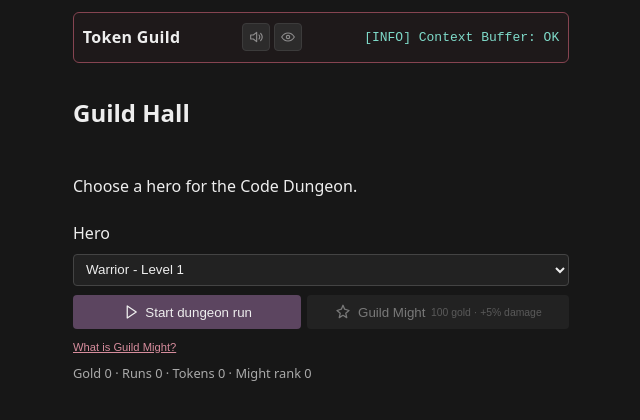
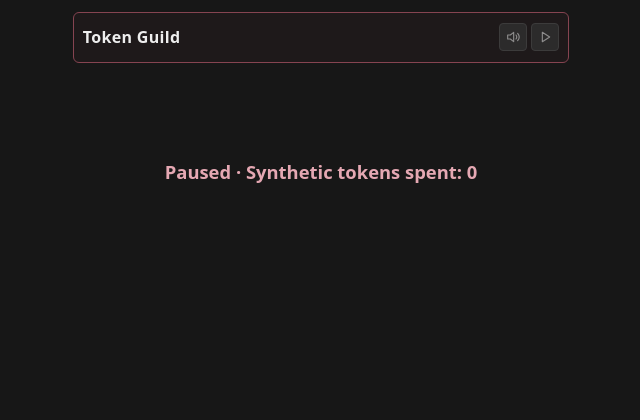
Before and after one commit to panagiotb/token-guild, a website built with Vite: page src/webview/index.html in a window 1280 px wide. Both pictures are taken after a click on the button 864 px from the left and 37 px from the top of the page. Shown: the whole page, without its empty margins (319-959 px from the left). Built offline with nearby package versions, Linux system fonts and the light colour scheme.

Commit message:
feat: replace stealth with pause overlay

```diff
--- a/src/extension/extension.ts
+++ b/src/extension/extension.ts
@@ -66,9 +66,6 @@ export function activate(context: vscode.ExtensionContext): void {
       new GuildViewProvider(context.extensionUri, state),
       { webviewOptions: { retainContextWhenHidden: false } }
     ),
-    vscode.commands.registerCommand('tokenGuild.toggleStealth', () => {
-      vscode.window.showInformationMessage('Token Guild stealth view will be available in the MVP shell.');
-    }),
     vscode.commands.registerCommand('tokenGuild.resetProgress', async () => {
       const confirmation = await vscode.window.showWarningMessage('Reset all Token Guild progress?', { modal: true }, 'Reset');
       if (confirmation === 'Reset') await state.reset();
--- a/src/shared/types.ts
+++ b/src/shared/types.ts
@@ -33,7 +33,6 @@ export interface PersistedProgress {
 export type HostToWebviewMessage =
   | { readonly version: typeof PROTOCOL_VERSION; readonly type: 'TOKEN_STREAM'; readonly payload: TokenStreamEvent }
   | { readonly version: typeof PROTOCOL_VERSION; readonly type: 'LOAD_PROGRESS'; readonly payload: PersistedProgress }
-  | { readonly version: typeof PROTOCOL_VERSION; readonly type: 'TOGGLE_STEALTH'; readonly payload: { readonly enabled: boolean } }
   | { readonly version: typeof PROTOCOL_VERSION; readonly type: 'RUN_SUMMARY'; readonly payload: { readonly gold: number; readonly tokens: number } };
 
 export type WebviewToHostMessage =
--- a/src/webview/main.ts
+++ b/src/webview/main.ts
@@ -6,6 +6,7 @@ import { AudioManager } from './audio';
 import { downloadShareCard } from './shareCard';
 import { formatHeroOptionDescription, formatHeroOptionLabel } from './heroProgress';
 import { buildSummaryViewModel } from './summaryModel';
+import { formatPauseTitle } from './pause';
 import type { HeroId, RunState, RunSummary } from '../game/types';
 import classes from '../game/data/classes.json';
 import type { HostToWebviewMessage, PersistedProgress } from '../shared/types';
@@ -18,7 +19,8 @@ const heroNames: Record<HeroId, string> = Object.fromEntries(classes.map((hero)
 const icons = {
   soundOn: '<svg viewBox="0 0 24 24" aria-hidden="true"><path d="M4 9v6h4l5 4V5L8 9H4Zm12.5 0a5 5 0 0 1 0 6m2.5-8.5a8.5 8.5 0 0 1 0 11"/></svg>',
   soundOff: '<svg viewBox="0 0 24 24" aria-hidden="true"><path d="m4 4 16 16M4 9v6h4l5 4V5L8 9H4Z"/></svg>',
-  stealth: '<svg viewBox="0 0 24 24" aria-hidden="true"><path d="M2.5 12s3.5-6 9.5-6 9.5 6 9.5 6-3.5 6-9.5 6-9.5-6-9.5-6Z"/><circle cx="12" cy="12" r="2.5"/></svg>',
+  pause: '<svg viewBox="0 0 24 24" aria-hidden="true"><path d="M7 5v14M17 5v14"/></svg>',
+  play: '<svg viewBox="0 0 24 24" aria-hidden="true"><path d="m8 5 11 7-11 7V5Z"/></svg>',
   run: '<svg viewBox="0 0 24 24" aria-hidden="true"><path d="m7 4 12 8-12 8V4Z"/></svg>',
   might: '<svg viewBox="0 0 24 24" aria-hidden="true"><path d="m12 3 2.2 5.2L20 10l-4.3 3.7 1.3 5.8-5-3.1-5 3.1 1.3-5.8L4 10l5.8-1.8L12 3Z"/></svg>',
   weapon: '<svg viewBox="0 0 24 24" aria-hidden="true"><path d="m4 20 9-9m-6 7-2-2m5-7 2 2 6-6a2 2 0 0 0-2-2l-6 6Zm8-8 2 2"/></svg>',
@@ -42,7 +44,8 @@ if (!app) throw new Error('Token Guild root element is missing');
 
 app.innerHTML = `
   <section class="guild-shell" aria-labelledby="title">
-    <header class="guild-header"><h1 id="title">Token Guild</h1><div class="header-actions" aria-label="Display settings"><button class="icon-button" type="button" id="mute" title="Mute sound" aria-label="Mute sound" aria-pressed="false">${icons.soundOn}</button><button class="icon-button" type="button" id="stealth" title="Toggle stealth view" aria-label="Toggle stealth view" aria-pressed="false">${icons.stealth}</button></div></header>
+    <header class="guild-header"><h1 id="title">Token Guild</h1><div class="header-actions" aria-label="Audio and run controls"><button class="icon-button" type="button" id="mute" title="Mute sound" aria-label="Mute sound" aria-pressed="false">${icons.soundOn}</button><button class="icon-button" type="button" id="pause-toggle" title="Pause Token Guild" aria-label="Pause Token Guild">${icons.pause}</button></div></header>
+    <div id="guild-content">
     <section id="guild-screen" class="screen" aria-labelledby="guild-title">
       <h2 id="guild-title">Guild Hall</h2><p>Choose a hero for the Code Dungeon.</p>
       <label for="hero-select">Hero</label><select id="hero-select"></select>
@@ -72,6 +75,8 @@ app.innerHTML = `
       </section>
       <div class="summary-actions"><button class="secondary-action export-action" type="button" id="share-card">${icons.download}<span>Export summary PNG</span></button><button class="primary-action" type="button" id="return-guild">Return to Guild</button></div>
     </section>
+    </div>
+    <section id="pause-screen" class="pause-screen hidden" aria-live="polite"><h1 id="pause-title">Paused · Synthetic tokens spent: 0</h1></section>
   </section>
 `;
 
@@ -80,6 +85,10 @@ const buyMightButton = document.querySelector<HTMLButtonElement>('#buy-might')!;
 const guildScreen = document.querySelector<HTMLElement>('#guild-screen')!;
 const runScreen = document.querySelector<HTMLElement>('#run-screen')!;
 const summaryScreen = document.querySelector<HTMLElement>('#summary-screen')!;
+const guildContent = document.querySelector<HTMLElement>('#guild-content')!;
+const pauseScreen = document.querySelector<HTMLElement>('#pause-screen')!;
+const pauseTitle = document.querySelector<HTMLElement>('#pause-title')!;
+const pauseToggle = document.querySelector<HTMLButtonElement>('#pause-toggle')!;
 const cards = document.querySelector<HTMLElement>('#cards')!;
 const canvas = document.querySelector<HTMLCanvasElement>('#game-canvas')!;
 const drawingContext = canvas.getContext('2d');
@@ -99,6 +108,7 @@ let activeRunId: string | undefined;
 const keys = new Set<string>();
 let previousPhase = 'guild';
 let renderedUpgradeSignature = '';
+let paused = false;
 
 function labelForId(value: string | undefined): string {
   return value ? value.split('_').map((part) => part.charAt(0).toUpperCase() + part.slice(1)).join(' ') : 'Unknown';
@@ -120,6 +130,25 @@ function setCounter(id: string, value: number, label: string): void {
 }
 
 function show(element: HTMLElement, visible: boolean): void { element.classList.toggle('hidden', !visible); }
+
+function renderPauseControl(): void {
+  pauseToggle.setAttribute('aria-pressed', String(paused));
+  pauseToggle.setAttribute('aria-label', paused ? 'Resume Token Guild' : 'Pause Token Guild');
+  pauseToggle.title = paused ? 'Resume Token Guild' : 'Pause Token Guild';
+  pauseToggle.innerHTML = paused ? icons.play : icons.pause;
+}
+
+function renderPauseScreen(): void {
+  pauseTitle.textContent = formatPauseTitle(run?.tokenSource ?? 'synthetic', run?.totalTokens ?? progress.totalTokens);
+}
+
+function setPaused(next: boolean): void {
+  paused = next;
+  show(guildContent, !paused);
+  show(pauseScreen, paused);
+  renderPauseScreen();
+  renderPauseControl();
+}
 
 function openDialog(dialog: HTMLDialogElement): void {
   if (typeof dialog.showModal === 'function') dialog.showModal();
@@ -296,11 +325,13 @@ function startRun(): void {
   run = createRun(heroSelect.value as HeroId, 0xdecafbad, progress.upgrades);
   activeRunId = `demo-${Date.now()}-${progress.runCount}`;
   previousPhase = 'guild';
+  setPaused(false);
   audioManager.playTone(440, 100);
   tokenBus = new TokenBus((event) => { if (run) applyTokenInput(run, event); });
   vscodeApi?.postMessage({ version: 1, type: 'START_RUN', payload: { heroId: run.heroId } });
   show(guildScreen, false); show(summaryScreen, false); show(runScreen, true); renderRun();
   loop = window.setInterval(() => {
+    if (paused) { renderPauseScreen(); return; }
     if (!run || run.phase !== 'dungeon') { renderRun(); return; }
     const direction = { x: 0, y: 0 };
     if (keys.has('arrowleft') || keys.has('a')) direction.x -= 1;
@@ -341,14 +372,10 @@ document.querySelector<HTMLButtonElement>('#mute')!.addEventListener('click', (e
   audioManager.setSettings(progress.settings); button.setAttribute('aria-pressed', String(muted)); button.setAttribute('aria-label', muted ? 'Unmute sound' : 'Mute sound'); button.title = muted ? 'Unmute sound' : 'Mute sound'; button.innerHTML = muted ? icons.soundOff : icons.soundOn;
   vscodeApi?.postMessage({ version: 1, type: 'SAVE_PROGRESS', payload: progress });
 });
+pauseToggle.addEventListener('click', () => setPaused(!paused));
 document.querySelector<HTMLButtonElement>('#return-guild')!.addEventListener('click', () => { show(summaryScreen, false); show(guildScreen, true); renderGuildStatus(); });
 document.addEventListener('keydown', (event) => { keys.add(event.key.toLowerCase()); });
 document.addEventListener('keyup', (event) => { keys.delete(event.key.toLowerCase()); });
-document.querySelector<HTMLButtonElement>('#stealth')!.addEventListener('click', (event) => {
-  const button = event.currentTarget as HTMLButtonElement;
-  const enabled = button.getAttribute('aria-pressed') !== 'true';
-  button.setAttribute('aria-pressed', String(enabled)); document.body.classList.toggle('stealth', enabled);
-});
 
 window.addEventListener('message', (event: MessageEvent<HostToWebviewMessage>) => {
   const message = event.data;
@@ -359,9 +386,11 @@ window.addEventListener('message', (event: MessageEvent<HostToWebviewMessage>) =
     const mute = document.querySelector<HTMLButtonElement>('#mute')!;
     mute.setAttribute('aria-pressed', String(progress.settings.muted)); mute.setAttribute('aria-label', progress.settings.muted ? 'Unmute sound' : 'Mute sound'); mute.title = progress.settings.muted ? 'Unmute sound' : 'Mute sound'; mute.innerHTML = progress.settings.muted ? icons.soundOff : icons.soundOn;
     renderGuildStatus();
+    if (paused) renderPauseScreen();
     if (run?.summary && !summaryScreen.classList.contains('hidden')) renderSummary(run.summary, progress.gold);
   }
 });
 document.querySelector<HTMLButtonElement>('#share-card')!.addEventListener('click', () => { if (run?.summary) downloadShareCard(run.summary, progress.gold); });
 renderGuildStatus();
+renderPauseControl();
 vscodeApi?.postMessage({ version: 1, type: 'READY' });
--- /dev/null
+++ b/src/webview/pause.ts
@@ -0,0 +1,10 @@
+import type { TelemetrySource } from '../shared/types';
+
+function labelForSource(source: TelemetrySource): string {
+  return `${source.charAt(0).toUpperCase()}${source.slice(1)}`;
+}
+
+export function formatPauseTitle(source: TelemetrySource, tokens: number): string {
+  const safeTokens = Number.isFinite(tokens) ? Math.max(0, Math.floor(tokens)) : 0;
+  return `Paused · ${labelForSource(source)} tokens spent: ${safeTokens}`;
+}
--- a/src/webview/style.css
+++ b/src/webview/style.css
@@ -7,6 +7,8 @@ body { margin: 0; background: var(--vscode-sideBar-background, #171717); color:
 .header-actions { display: flex; gap: .25rem; }
 .screen { display: grid; gap: .6rem; }
 .hidden { display: none !important; }
+.pause-screen { min-height: 12rem; display: grid; place-items: center; text-align: center; }
+.pause-screen h1 { margin: 0; color: #e5a8b3; font-size: 1.15rem; line-height: 1.35; }
 .map-shell { width: 100%; max-width: 520px; margin: 0 auto; }
 .map-toolbar { display: flex; align-items: center; justify-content: space-between; gap: .5rem; width: 100%; margin-bottom: .35rem; }
 .map-toolbar h2 { flex: 1; min-width: 0; margin: 0; text-align: center; font-size: 1.1rem; white-space: nowrap; }
@@ -74,8 +76,6 @@ output { color: var(--vscode-descriptionForeground, #aaa); font-size: .8rem; }
 .dialog-close { float: right; }
 .sr-only { position: absolute; width: 1px; height: 1px; padding: 0; margin: -1px; overflow: hidden; clip: rect(0, 0, 0, 0); white-space: nowrap; border: 0; }
 .controls { font-size: .8rem; opacity: .8; }
-body.stealth canvas, body.stealth .hud { opacity: .08; }
-body.stealth .guild-header::after { content: '[INFO] Context Buffer: OK'; font-family: monospace; color: #7fdbca; }
 @media (prefers-reduced-motion: reduce) { * { scroll-behavior: auto !important; } }
 button { color: inherit; background: var(--vscode-button-secondaryBackground, #303030); border: 1px solid transparent; border-radius: 4px; padding: .42rem .6rem; cursor: pointer; }
 button:hover { background: var(--vscode-button-secondaryHoverBackground, #454545); }
```
Also changed, not shown: package.json (+0 -11 lines), tests/integration/suite/index.js (+1 -2 lines), tests/unit/pause.test.ts (added, +13 -0 lines), tests/unit/uiLayout.test.ts (+5 -0 lines), .dev/PROJECT_MANAGEMENT.md, .dev/progress/phase-6-next-milestone.md, CHANGELOG.md.
